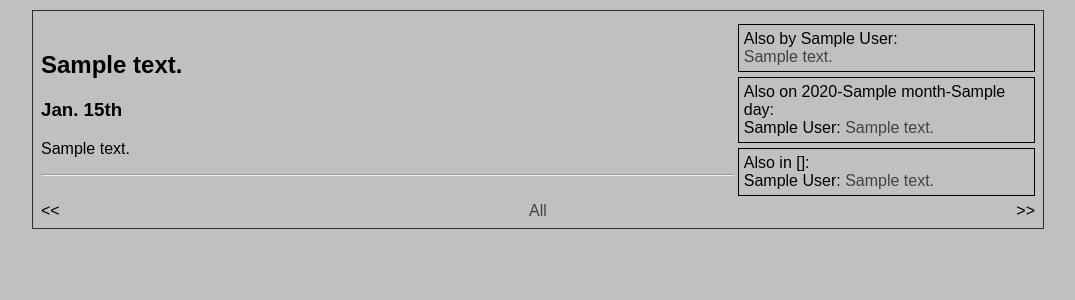
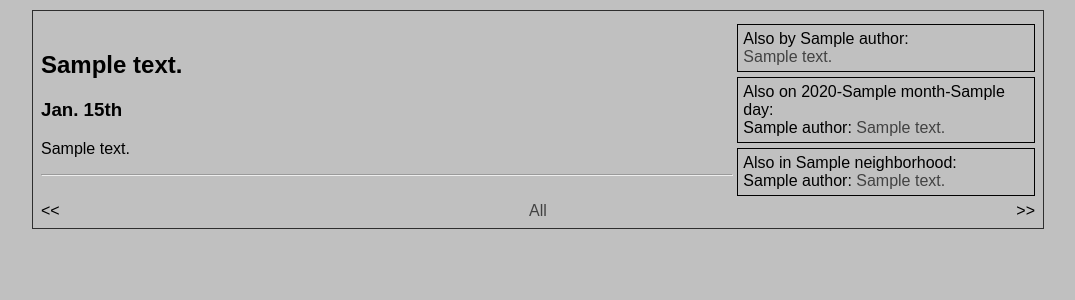
Before and after one commit to jlev/virtualgaza, a Django app: template templates/testimony/post_list.html in a window 1280 px wide. Shown: the part 69-369 px from the top of the page, without its empty margins (102-1177 px from the left). Run offline with Django 3.2, Linux system fonts and the light colour scheme; the template is opened without the code that fills it: most values are stand-ins (such as "Sample title", 1, 10 or a date in 2020).

Commit message:
use absolute url methods

```diff
--- a/templates/testimony/post_list.html
+++ b/templates/testimony/post_list.html
@@ -1,6 +1,6 @@
 {% extends "base/base.html" %}
 
-{% block title %}{{ first_name }} {{ last_name }} | {{ year }} {{ month }} {{ day }}{% endblock %}
+{% block title %}{{author.get_full_name}} | {{ year }} {{ month }} {{ day }}{% endblock %}
 
 {%block css%}
 <link rel="stylesheet" href="{{ MEDIA_URL }}/styles/posts.css" type="text/css"/>
@@ -21,9 +21,9 @@
 <td id="relatedPosts">
 	{%if alsoByAuthor %}
 	<div class="relatedBox">
-		Also by {{first_name}} {{last_name}}:<br>
+		Also by {{author.get_full_name}}:<br>
 		{% for post in alsoByAuthor %}
-		<a href={{post.get_absolute_url}}>{{post.description}}</a><br>
+		<a href="{{post.get_absolute_url}}">{{post.description}}</a><br>
 		{%endfor%}
 	</div>
 	{%endif%}
@@ -32,16 +32,16 @@
 	<div class="relatedBox">
 		Also on {{year}}-{{month}}-{{day}}:<br>
 		{% for post in alsoOnDate %}
-		{{post.author}}: <a href={{post.get_absolute_url}}>{{post.description}}</a><br>
+		{{author.get_full_name}}: <a href="{{post.get_absolute_url}}">{{post.description}}</a><br>
 		{%endfor%}
 	</div>
 	{%endif%}
 
 	{%if alsoInNeighborhood %}
 	<div class="relatedBox">
-	Also in {{theNeighborhood}}:<br>
+	Also in {{author.neighborhood}}:<br>
 		{% for post in alsoInNeighborhood %}
-		{{post.author}}: <a href={{post.get_absolute_url}}>{{post.description}}</a><br>
+		{{author.get_full_name}}: <a href="{{post.get_absolute_url}}">{{post.description}}</a><br>
 		{%endfor%}
 	</div>
 	{%endif%}
@@ -53,15 +53,15 @@
 <tr width=100%>
 <td id="prevLink">
 	{% if prev%}
-	<a href={{prev.get_absolute_url}}>&lt;&lt;</a>
+	<a href="{{prev.get_absolute_url}}">&lt;&lt;</a>
 	{% else %}
 	&lt;&lt;
 	{%endif%}
 </td>
-<td id="allLink"><a href="/author/{{first_name|slugify}}_{{last_name|slugify}}/">All</a></td>
+<td id="allLink"><a href="{{author.get_absolute_url}}">All</a></td>
 <td id="nextLink">
 	{%if next %}
-	<a href={{next.get_absolute_url}}>&gt;&gt;</a>
+	<a href="{{next.get_absolute_url}}">&gt;&gt;</a>
 	{%else%}
 	&gt;&gt;
 	{%endif%}
```
